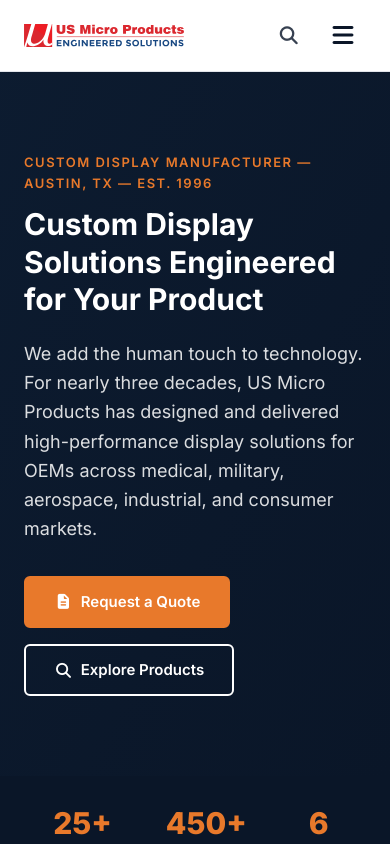
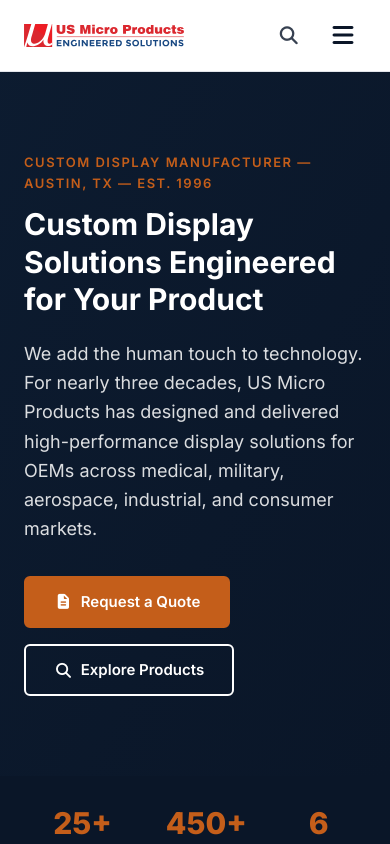
Before and after one commit to c3po-minero/website-usmicro, a Next.js app: page / in a window 390 px wide. Shown: the top 844 px of the page. Built offline with nearby package versions, Linux system fonts and the light colour scheme.

Commit message:
Polish: contrast fix, mobile menu visibility, local images

```diff
--- a/src/app/globals.css
+++ b/src/app/globals.css
@@ -5,9 +5,9 @@
   --color-blue: #1a3a5c;
   --color-blue-mid: #2a5a8c;
   --color-blue-light: #e8f0f8;
-  --color-accent: #e8792b;
-  --color-accent-hover: #cf6a22;
-  --color-accent-text: #c05d1a;
+  --color-accent: #c45e1a;
+  --color-accent-hover: #a84f15;
+  --color-accent-text: #b05318;
   --color-gray-50: #f8f9fa;
   --color-gray-100: #f0f2f5;
   --color-gray-200: #e2e5ea;
--- a/src/components/layout/Header.tsx
+++ b/src/components/layout/Header.tsx
@@ -132,7 +132,7 @@
           <div className="relative h-full">
             {/* Panel 1: Main menu */}
             <div
-              className="absolute inset-0 flex flex-col p-6 overflow-y-auto transition-transform duration-300 ease-in-out"
+              className="absolute inset-0 flex flex-col p-6 overflow-y-auto bg-white transition-transform duration-300 ease-in-out"
               style={{ transform: mobilePanel === 'main' ? 'translateX(0)' : 'translateX(-100%)' }}
             >
               <nav className="flex flex-col gap-1" aria-label="Mobile navigation">
@@ -162,7 +162,7 @@
 
             {/* Panel 2: Products submenu */}
             <div
-              className="absolute inset-0 flex flex-col p-6 overflow-y-auto transition-transform duration-300 ease-in-out"
+              className="absolute inset-0 flex flex-col p-6 overflow-y-auto bg-white transition-transform duration-300 ease-in-out"
               style={{ transform: mobilePanel === 'products' ? 'translateX(0)' : 'translateX(100%)' }}
             >
               <div className="flex items-center gap-3 mb-4">
@@ -183,7 +183,7 @@
 
             {/* Panel 3: Applications submenu */}
             <div
-              className="absolute inset-0 flex flex-col p-6 overflow-y-auto transition-transform duration-300 ease-in-out"
+              className="absolute inset-0 flex flex-col p-6 overflow-y-auto bg-white transition-transform duration-300 ease-in-out"
               style={{ transform: mobilePanel === 'applications' ? 'translateX(0)' : 'translateX(100%)' }}
             >
               <div className="flex items-center gap-3 mb-4">
```
